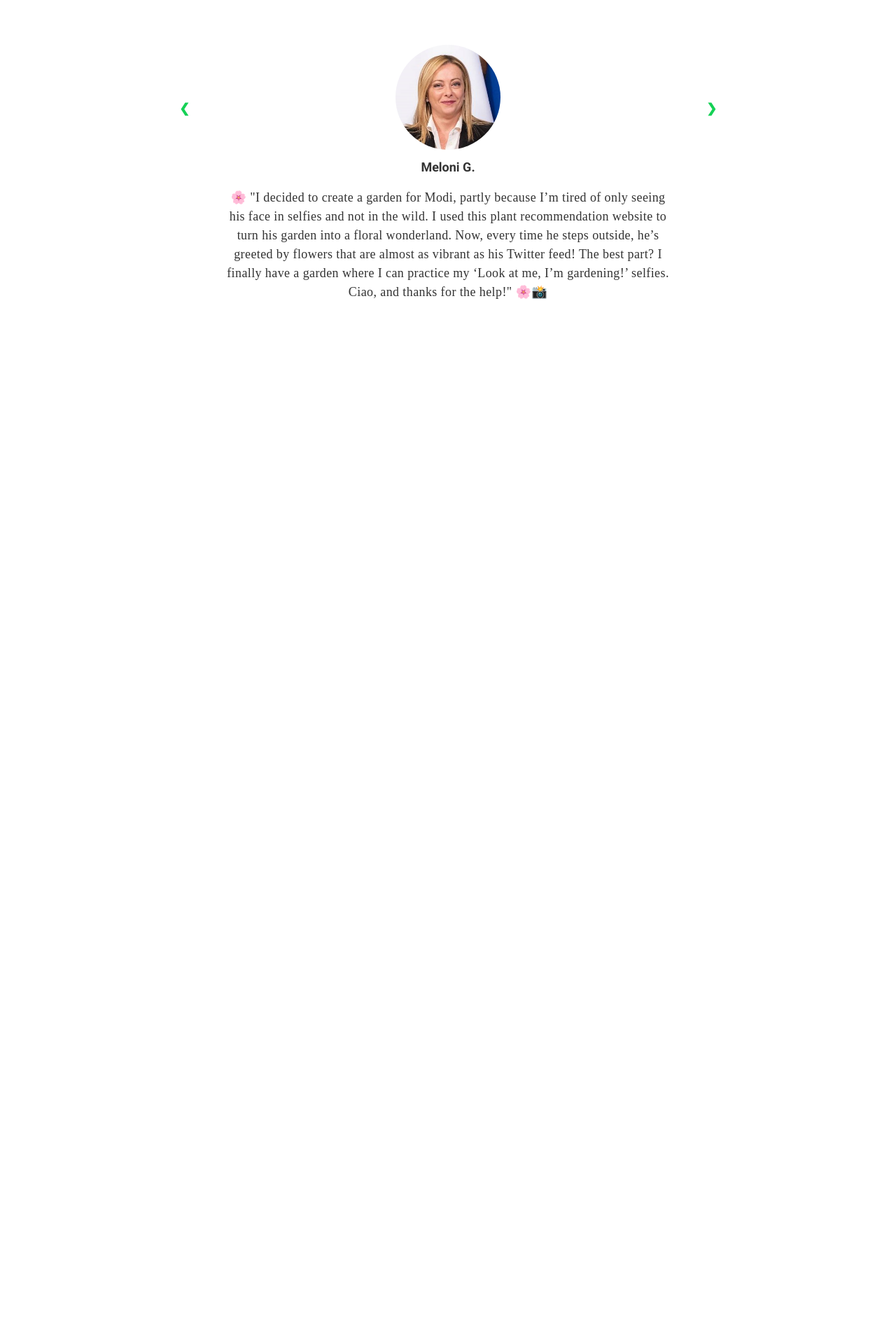
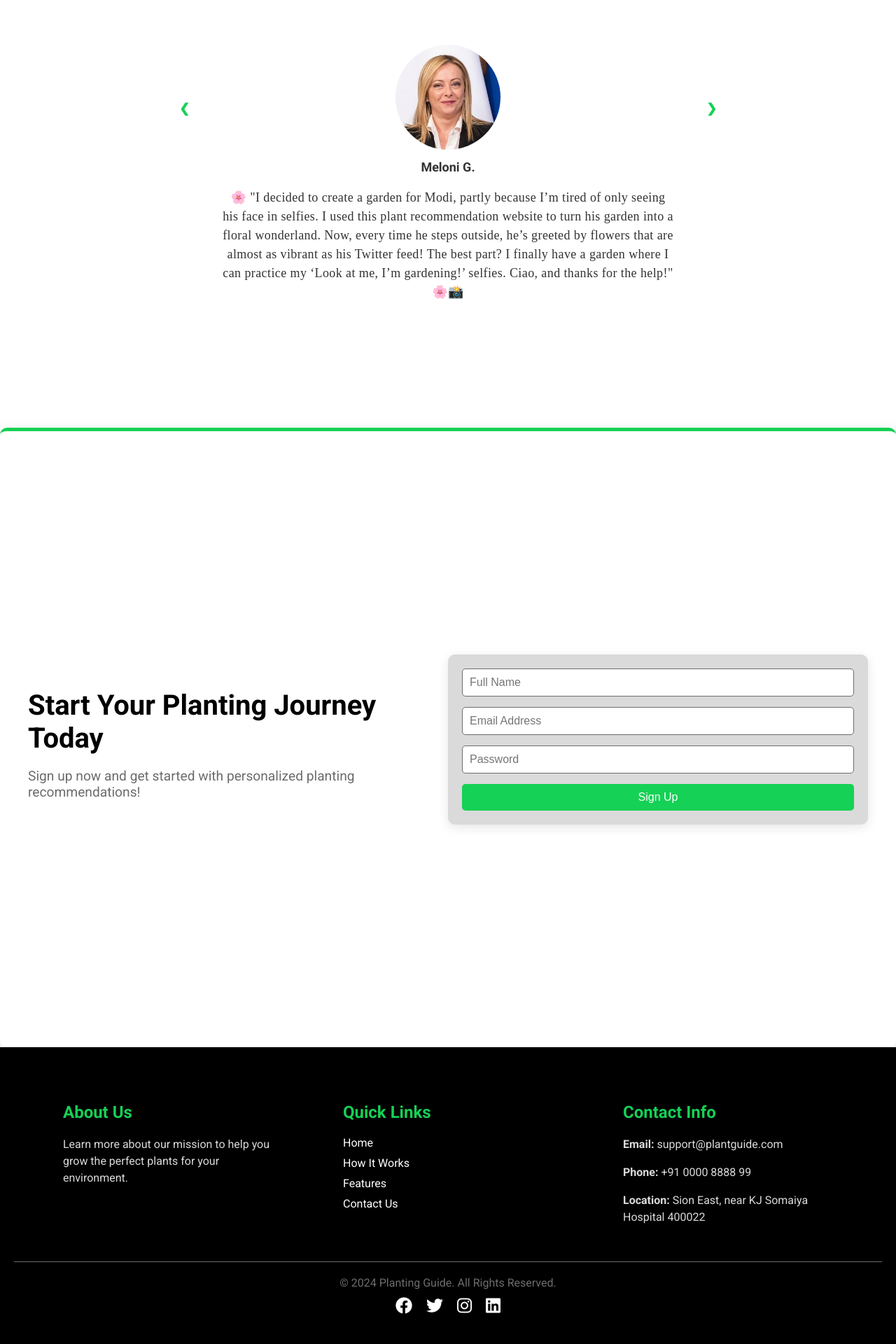
Before and after one commit to shyam1902005/planting-guide-app, a PHP site: page / in a window 1280 px wide. Shown: the part 2567-4487 px from the top of the page at 70% size. Before the commit the page ends 2994 px from the top, so only its background shows below. Run offline with PHP 8.4, Linux system fonts and the light colour scheme.

Commit message:
completed landing page basic layout
landing page completed basic layout

```diff
--- a/index.html
+++ b/index.html
@@ -7,6 +7,7 @@
     <!-- Link to external stylesheet -->
     <link rel="stylesheet" href="styles.css">
     <link href="https://fonts.googleapis.com/css2?family=Roboto:wght@400;500;700&display=swap" rel="stylesheet">
+    <link rel="stylesheet" href="https://cdnjs.cloudflare.com/ajax/libs/font-awesome/6.0.0-beta3/css/all.min.css">
 </head>
 <body>
 
@@ -105,7 +106,7 @@
       <div class="profile-container">
         <img src="meloni.jpg" alt="Meloni">
         <div class="profile-name">Meloni G.</div>
-        <div class="review-text">🌸 "I decided to create a garden for Modi, partly because I’m tired of only seeing his face in selfies and not in the wild. I used this plant recommendation website to turn his garden into a floral wonderland. Now, every time he steps outside, he’s greeted by flowers that are almost as vibrant as his Twitter feed! The best part? I finally have a garden where I can practice my ‘Look at me, I’m gardening!’ selfies. Ciao, and thanks for the help!" 🌸📸</div>
+        <div class="review-text">🌸 "I decided to create a garden for Modi, partly because I’m tired of only seeing his face in selfies. I used this plant recommendation website to turn his garden into a floral wonderland. Now, every time he steps outside, he’s greeted by flowers that are almost as vibrant as his Twitter feed! The best part? I finally have a garden where I can practice my ‘Look at me, I’m gardening!’ selfies. Ciao, and thanks for the help!" 🌸📸</div>
       </div>
     </div>
 
@@ -138,7 +139,61 @@
     <span class="dot" onclick="currentSlide(3)"></span>
   </div>
 </section>
+<!-- CTA SECTION -->
+<section class="cta-section">
+  <div class="cta-content">
+    <!-- Left: CTA Text -->
+    <div class="cta-text">
+      <h2>Start Your Planting Journey Today</h2>
+      <p>Sign up now and get started with personalized planting recommendations!</p>
+    </div>
 
-      <script src="landing_page.js"></script>
+    <!-- Right: Sign-up Form -->
+    <div class="cta-form">
+      <form action="#" method="POST">
+        <input type="text" placeholder="Full Name" required>
+        <input type="email" placeholder="Email Address" required>
+        <input type="password" placeholder="Password" required>
+        <button type="submit">Sign Up</button>
+      </form>
+</div>
+</div>
+</section>
+
+
+      <!-- Footer Section -->
+<footer class="footer">
+  <div class="footer-container">
+    <div class="footer-column">
+      <h3>About Us</h3>
+      <p>Learn more about our mission to help you grow the perfect plants for your environment.</p>
+    </div>
+    <div class="footer-column">
+      <h3>Quick Links</h3>
+      <ul>
+        <li><a href="#">Home</a></li>
+        <li><a href="#">How It Works</a></li>
+        <li><a href="#">Features</a></li>
+        <li><a href="#">Contact Us</a></li>
+      </ul>
+    </div>
+    <div class="footer-column">
+      <h3>Contact Info</h3>
+      <p><strong>Email:</strong> support@plantguide.com</p>
+      <p><strong>Phone:</strong> +91 0000 8888 99</p>
+      <p><strong>Location:</strong> Sion East, near KJ Somaiya Hospital 400022</p>
+    </div>
+  </div>
+  <div class="footer-bottom">
+    <p>&copy; 2024 Planting Guide. All Rights Reserved.</p>
+    <ul class="social-icons">
+      <li><a href="#"><i class="fab fa-facebook"></i></a></li>
+      <li><a href="#"><i class="fab fa-twitter"></i></a></li>
+      <li><a href="#"><i class="fab fa-instagram"></i></a></li>
+      <li><a href="#"><i class="fab fa-linkedin"></i></a></li>
+    </ul>
+  </div>
+</footer>
+<script src="landing_page.js"></script>
 </body>
 </html>
--- a/styles.css
+++ b/styles.css
@@ -435,3 +435,172 @@ header {
     padding: 8px; /* Reduced padding on smaller screens */
   }
 }
+
+.cta-section {
+  background-color: var(--lightest-color);
+  padding: 40px;
+  border-radius: 10px;
+  box-shadow: 0px 4px 20px rgba(0, 0, 0, 0.1);
+  display: flex;
+  justify-content: center;
+  align-items: center; /* Centers content vertically */
+  height: 100vh; /* Full viewport height */
+}
+
+.cta-content {
+  display: flex;
+  align-items: center;
+  max-width: 1200px;
+  width: 100%;
+}
+
+.cta-text {
+  flex: 1;
+  margin-right: 40px;
+}
+
+.cta-text h2 {
+  color: var(--darkest-color);
+  font-size: 2.5rem;
+  margin-bottom: 10px;
+}
+
+.cta-text p {
+  color: var(--mid-color);
+  font-size: 1.2rem;
+}
+
+.cta-form {
+  flex: 1;
+  background-color: var(--light-color);
+  padding: 20px;
+  border-radius: 10px;
+  box-shadow: 0px 4px 15px rgba(0, 0, 0, 0.1);
+}
+
+.cta-form form {
+  display: flex;
+  flex-direction: column;
+}
+
+.cta-form input {
+  margin-bottom: 15px;
+  padding: 10px;
+  border: 1px solid var(--mid-color);
+  border-radius: 5px;
+  font-size: 1rem;
+}
+
+.cta-form button {
+  background-color: var(--brand-color);
+  color: var(--lightest-color);
+  padding: 10px;
+  border: none;
+  border-radius: 5px;
+  font-size: 1rem;
+  cursor: pointer;
+  transition: background-color 0.3s ease;
+}
+
+.cta-form button:hover {
+  background-color: var(--dark-color);
+}
+
+.cta-section{
+  border-top: 5px solid var(--brand-color);
+}
+
+/* Footer Section */
+.footer {
+  background-color: var(--darkest-color);
+  color: var(--lightest-color);
+  padding: 40px 20px;
+  box-sizing: border-box;
+}
+
+.footer-container {
+  display: flex;
+  justify-content: space-around;
+  flex-wrap: wrap;
+  max-width: 1200px;
+  margin: 0 auto;
+}
+
+.footer-column {
+  flex: 1;
+  margin: 15px;
+  max-width: 300px;
+}
+
+.footer-column h3 {
+  font-size: 1.5rem;
+  margin-bottom: 20px;
+  color: var(--brand-color);
+}
+
+.footer-column p {
+  font-size: 1rem;
+  color: var(--light-color);
+  line-height: 1.5;
+}
+
+.footer-column ul {
+  list-style: none;
+  padding: 0;
+}
+
+.footer-column ul li {
+  margin-bottom: 10px;
+}
+
+.footer-column ul li a {
+  color: var(--lightest-color);
+  text-decoration: none;
+}
+
+.footer-column ul li a:hover {
+  color: var(--brand-color);
+}
+
+.footer-bottom {
+  border-top: 1px solid var(--mid-color);
+  margin-top: 20px;
+  padding-top: 20px;
+  text-align: center;
+  color: var(--mid-color);
+}
+
+.footer-bottom p {
+  margin: 0;
+  font-size: 1rem;
+}
+
+.footer-bottom .social-icons {
+  list-style: none;
+  margin: 10px 0 0;
+  padding: 0;
+  display: flex;
+  justify-content: center;
+}
+
+.footer-bottom .social-icons li {
+  margin: 0 10px;
+}
+
+.footer-bottom .social-icons li a {
+  color: var(--lightest-color);
+  font-size: 1.5rem;
+  text-decoration: none;
+}
+
+.footer-bottom .social-icons li a:hover {
+  color: var(--brand-color);
+}
+
+/* Responsive Adjustments for Footer */
+@media (max-width: 768px) {
+  .footer-container {
+    flex-direction: column;
+    align-items: center;
+  }
+}
```
